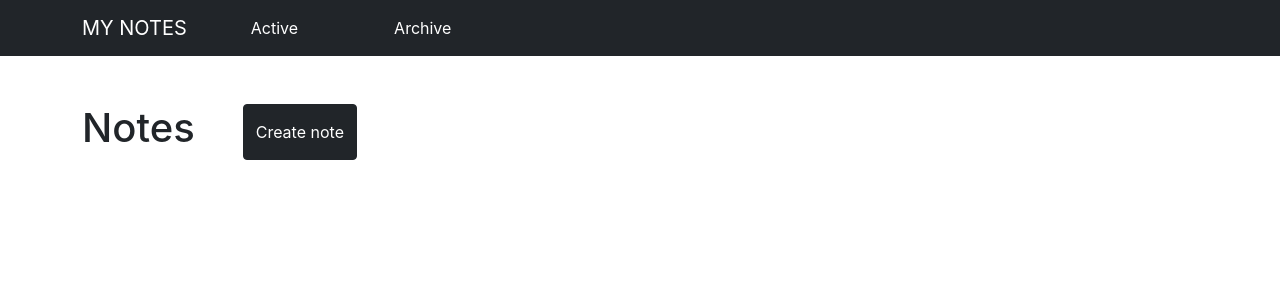
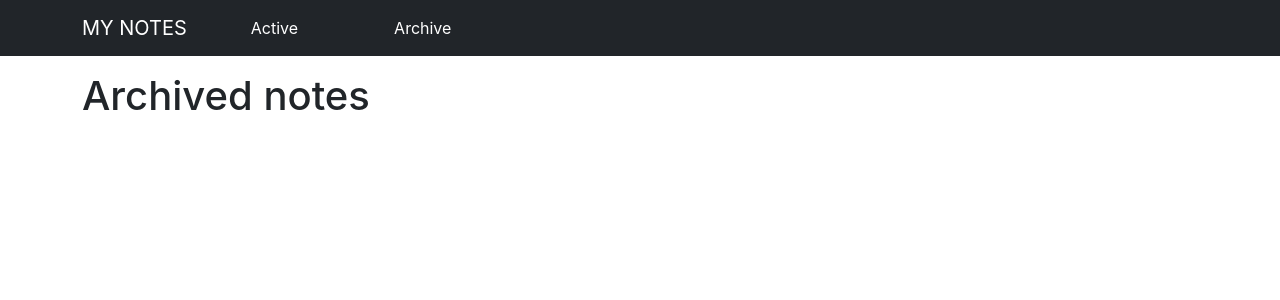
Before and after one commit to jereserafini/notes, a React (Create React App) app: page /archive in a window 1280 px wide. Shown: the top 300 px of the page. Built offline with nearby package versions, Linux system fonts and the light colour scheme.

Commit message:
4to avance

```diff
--- a/src/App.js
+++ b/src/App.js
@@ -1,119 +1,119 @@
 import { useEffect, useState } from "react";
-import { nanoid } from 'nanoid'
+import { nanoid } from "nanoid";
 import NoteList from "./components/NoteList";
 import { BrowserRouter, Route, Routes } from "react-router-dom";
 import Header from "./components/Header";
+import NoteModal from "./components/NoteModal";
 
 function App() {
+  const [notes, setNotes] = useState([]);
 
-  const [notes, setNotes] = useState([])
-
-  const [modalData, setModalData] = useState({})
+  const [modalData, setModalData] = useState({});
 
   const [show, setShow] = useState(false);
 
   useEffect(() => {
-    const savedNotes = JSON.parse(localStorage.getItem('notes'))
+    const savedNotes = JSON.parse(localStorage.getItem("notes"));
 
     if (savedNotes) {
-      setNotes(savedNotes)
+      setNotes(savedNotes);
     }
-
-  }, [])
-
+  }, []);
 
   useEffect(() => {
-    localStorage.setItem('notes', JSON.stringify(notes))
-  }, [notes])
+    localStorage.setItem("notes", JSON.stringify(notes));
+  }, [notes]);
 
-
-  const saveNote = ({title, content, id, active}) => {
+  const saveNote = ({ title, content, id, active }) => {
     const newNote = {
       id: id ?? nanoid(),
       title,
       content,
-      active: active ?? true
+      active: active ?? true,
+    };
+
+    const newNotes = [...notes];
+
+    if (id) {
+      const index = newNotes.findIndex((note) => note.id === id);
+      newNotes.splice(index, 1, newNote);
+    } else {
+      newNotes.push(newNote);
     }
 
-    const newNotes = [...notes]
+    setNotes(newNotes);
+  };
 
-    if (id) {
-      const index = newNotes.findIndex( note => note.id === id )
-      newNotes.splice( index, 1, newNote )
-    } else {
-      newNotes.push(newNote)
+  const deleteNote = (id) => {
+    const confirm = window.confirm('Are you sure you want to delete this note?')
+    if (confirm) {
+      const newNotes = notes.filter((note) => note.id !== id);
+      setNotes(newNotes);
     }
-
-    setNotes(newNotes)
-  }
-
-  const deleteNote = (id) =>{
-    const newNotes = notes.filter( note => note.id !== id)
-    setNotes(newNotes)
-  }
+  };
 
   const archiveNote = (id) => {
-    let newNotes = notes.map( note => {
-      const newNote = {...note}
-      if (note.id === id){
+    let newNotes = notes.map((note) => {
+      const newNote = { ...note };
+      if (note.id === id) {
         newNote.active = !newNote.active;
       }
-      return newNote
+      return newNote;
     })
-    // notes.forEach( )
-    // newNotes = [...notes]
     setNotes(newNotes);
-  }
+  };
 
   const updateNote = (id) => {
-    const noteUpdate = notes.find( note => note.id === id)
-    console.log(noteUpdate)
-    setShow(true)
-    setModalData(noteUpdate)
-    console.log(modalData);
-  }
+    const noteUpdate = notes.find((note) => note.id === id);
+    setShow(true);
+    setModalData(noteUpdate);
+  };
 
   return (
     <BrowserRouter>
-
-      <Header/>
+      <Header />
+      <div className="container">
         <Routes>
-
-      <Route exact path="/" element={
-
-        <NoteList
-          notes={notes.filter( note => note.active === true)}
+          <Route
+            exact
+            path="/"
+            element={
+              <>
+                <h1 className="mt-3">Notes</h1>
+                <NoteModal
                   handleAddNote={saveNote}
-          handleDeleteNote={deleteNote}
-          handleArchiveNote={archiveNote}
-          handleUpdateNote={updateNote}
                   modalData={modalData}
                   setModalData={setModalData}
                   show={show}
                   setShow={setShow}
                 />
-
-      }/>
-
-      <Route exact path="/archive" element={
-
                 <NoteList
-          notes={notes.filter( note => note.active === false)}
-          handleAddNote={saveNote}
+                  notes={notes.filter((note) => note.active === true)}
                   handleDeleteNote={deleteNote}
                   handleArchiveNote={archiveNote}
                   handleUpdateNote={updateNote}
-          modalData={modalData}
-          setModalData={setModalData}
-          show={show}
-          setShow={setShow}
                 />
-
-      }/>
-
+              </>
+            }
+          />
+          <Route
+            exact
+            path="/archive"
+            element={
+              <>
+                <h1 className="mt-3">Archived notes</h1>
+                <NoteList
+                  notes={notes.filter((note) => note.active === false)}
+                  handleDeleteNote={deleteNote}
+                  handleArchiveNote={archiveNote}
+                  handleUpdateNote={updateNote}
+                />
+              </>
+            }
+          />
         </Routes>
+      </div>
     </BrowserRouter>
-
   );
 }
 
--- a/src/components/Note.js
+++ b/src/components/Note.js
@@ -1,20 +1,26 @@
 import React from 'react'
 import { Button, Card } from 'react-bootstrap'
-import { MdDelete, MdArchive, MdEdit } from 'react-icons/md';
+import { MdDelete, MdArchive, MdUnarchive, MdEdit } from 'react-icons/md';
 
 const Note = ({id, title, content, active, handleDeleteNote, handleArchiveNote, handleUpdateNote}) => {
   return (
-        <Card className='note mb-4 mx-auto' style={{ width: '18rem' }}>
-            <Card.Body>
-                <Card.Title>{title}</Card.Title>
-                <Card.Text>
-                    {`id: ${id}`}<br/>
-                    {`content: ${content}`}<br/>
-                    {`active: ${active}`}
-                </Card.Text>
-                <div>
+        <Card className='mb-4' style={{ width: '18rem'}}>
+            <Card.Body className='d-flex flex-column justify-content-between'>
+                <div className='mb-3'>
+                    <Card.Title>{title}</Card.Title>
+                    <Card.Text>
+                        {content}
+                    </Card.Text>
+                </div>
+                <div className=''>
                     <Button variant="dark me-1" onClick={()=>handleUpdateNote(id)}><MdEdit/></Button>
-                    <Button variant="dark mx-1" onClick={()=>handleArchiveNote(id)}><MdArchive/></Button>
+                    <Button variant="dark mx-1" onClick={()=>handleArchiveNote(id)}>
+                        {active === true ?
+                            <MdArchive/>
+                        :
+                            <MdUnarchive/>
+                        }
+                    </Button>
                     <Button variant="danger mx-1" onClick={()=>handleDeleteNote(id)}><MdDelete/></Button>
                 </div>
             </Card.Body>
--- a/src/components/NoteList.js
+++ b/src/components/NoteList.js
@@ -1,19 +1,12 @@
 import React from 'react'
-import NoteModal from './NoteModal'
 import Note from './Note'
+// import Select from './Select'
 
-const NoteList = ({notes, handleAddNote, handleDeleteNote, handleArchiveNote, handleUpdateNote, setModalData, modalData, show, setShow}) => {
+const NoteList = ({notes, handleDeleteNote, handleArchiveNote, handleUpdateNote}) => {
 
   return (
-    <div className='mt-5'>
-        <NoteModal
-          handleAddNote={handleAddNote}
-          modalData={modalData}
-          setModalData={setModalData}
-          show={show}
-          setShow={setShow}
-        />
-        <div className='mt-5 d-flex flex-wrap'>
+    <div className='mt-5 d-flex flex-wrap justify-content-between'>
+      {/* <Select/> */}
         {notes.map( (note) =>
             <Note
                 id={note.id}
@@ -27,9 +20,7 @@ const NoteList = ({notes, handleAddNote, handleDeleteNote, handleArchiveNote, ha
             />
         )}
     </div>
-    </div>
   )
-
 }
 
 export default NoteList
--- a/src/components/NoteModal.js
+++ b/src/components/NoteModal.js
@@ -22,11 +22,18 @@ const NoteModal = ({handleAddNote, setModalData, modalData, show, setShow}) => {
         }
     };
 
+    // const categories = new Set()
+
+    // const addCategory = (e) => {
+    //   categories.add(e.target.previousSibling.value)
+    //   console.log(categories);
+    // }
+
+
 
     return (
       <>
-        <div className="container mt-3 d-flex align-item-center">
-          <h1 className="d-inline me-5">Notes</h1>
+        <div className="mt-3 d-flex align-item-center">
           <Button className="d-inline" variant="dark" onClick={handleShow}>
             Create note
           </Button>
@@ -67,6 +74,30 @@ const NoteModal = ({handleAddNote, setModalData, modalData, show, setShow}) => {
                 />
               </Form.Group>
 
+              {/* <Form.Group className="mb-3" controlId="floatingTextarea">
+                <Form.Label>Category</Form.Label>
+                <fieldset disabled>
+                  <Form.Control
+                    name="categories"
+                    as="textarea"
+                    value={categories}
+                  />
+                </fieldset>
+              </Form.Group>
+
+              <Form.Group className="mb-3" controlId="floatingTextarea">
+                <Form.Control
+                  name="category"
+                  onChange={handleChange}
+                  as="textarea"
+                  value={modalData.category}
+                  placeholder='Add category'
+                />
+                  <Button className='mt-1' variant="success" onClick={addCategory}>
+                    Add
+                  </Button>
+              </Form.Group> */}
+
               <Button className="me-2" variant="secondary" onClick={handleClose}>
                 Close
               </Button>
--- /dev/null
+++ b/src/components/Select.js
@@ -0,0 +1,15 @@
+import React from 'react'
+import { Form } from 'react-bootstrap'
+
+const Select = () => {
+  return (
+    <Form.Select aria-label="Default select example">
+      <option>Open this select menu</option>
+      <option value="1">One</option>
+      <option value="2">Two</option>
+      <option value="3">Three</option>
+    </Form.Select>
+  )
+}
+
+export default Select
```
Lines whose indentation alone changed are shown as unchanged.
